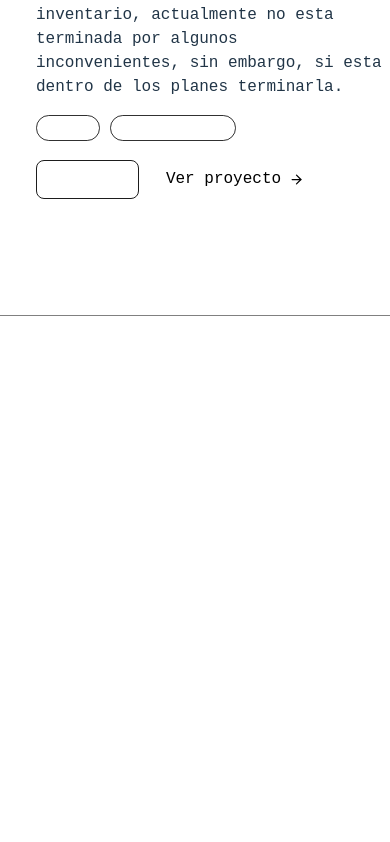
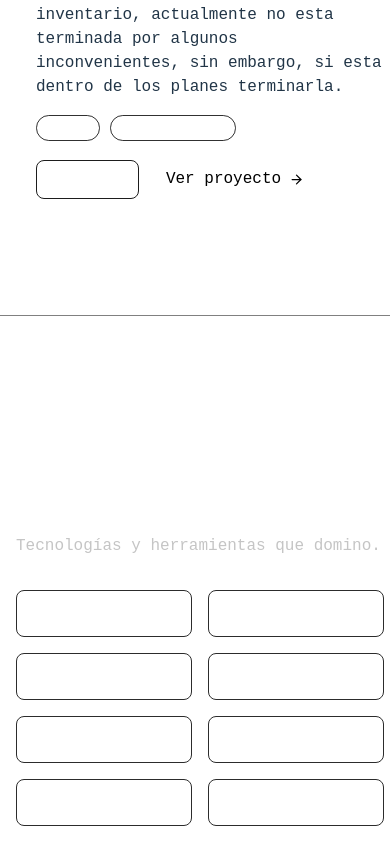
Before and after one commit to DumbNoxx/DevSphere, a React (Vite) app: page / in a window 390 px wide. Shown: the part 1505-2347 px from the top of the page. Before the commit the page ends 2055 px from the top, so only its background shows below. Built offline with nearby package versions, Linux system fonts and the light colour scheme.

Commit message:
Falta el footer para mobile

```diff
--- a/package.json
+++ b/package.json
@@ -10,9 +10,11 @@
     "preview": "vite preview"
   },
   "dependencies": {
+    "@tailwindcss/vite": "^4.0.13",
     "lucide-react": "^0.479.0",
     "react": "^19.0.0",
-    "react-dom": "^19.0.0"
+    "react-dom": "^19.0.0",
+    "tailwindcss": "^4.0.13"
   },
   "devDependencies": {
     "@eslint/js": "^9.21.0",
--- a/src/assets/styles/Skill.module.css
+++ b/src/assets/styles/Skill.module.css
@@ -1,9 +1,44 @@
+/* Skill.module.css */
 .responsive-web {
+  font-family: "Courier New", Courier, monospace;
   @media (max-width: 500px) {
     padding: 1rem;
     .title {
       font-size: 2rem;
       color: white;
     }
+    .des {
+      color: rgb(197, 197, 197);
+      margin-bottom: 2rem;
+    }
+    .gridContainer {
+      color: white;
+      display: grid;
+      grid-template-columns: repeat(2, 1fr); /* Dos columnas de igual tamaño */
+      gap: 1rem; /* Espacio entre los elementos */
+      width: 100%; /* Asegura que el grid no se desborde */
+      max-width: 100%; /* Limita el ancho del grid */
+      margin: 0 auto; /* Centra el grid */
+    }
+    .container {
+      display: flex;
+      align-items: center; /* Alinea los elementos verticalmente */
+      gap: 0.5rem;
+      padding: 0.75rem; /* Aumenta el padding para mejor espaciado */
+      border: 1px solid rgb(44, 44, 44);
+      border-radius: 0.5rem;
+    }
+    .circle {
+      width: 0.5rem;
+      height: 0.5rem;
+      border-radius: 50%;
+      background-color: white;
+      margin: auto 0;
+    }
+    .arra {
+      font-size: 0.875rem;
+      color: white;
+      margin: auto 0;
+    }
   }
 }
--- a/src/components/Skills.tsx
+++ b/src/components/Skills.tsx
@@ -1,10 +1,30 @@
 import skills from "../assets/styles/Skill.module.css";
+import { skillsHook } from "../hooks/skillsHook";
+
+const Array = ({ nombre }: { nombre: string }) => {
+  return (
+    <>
+      <div className={skills.circle}></div>
+      <span className={skills.arra}>{nombre}</span>
+    </>
+  );
+};
 
 export const Skills = () => {
-  return(
+  const [array] = skillsHook();
+  console.log(array);
+  return (
     <>
       <div className={skills["responsive-web"]}>
         <h2 className={skills.title}>Habilidades</h2>
+        <p className={skills.des}>Tecnologías y herramientas que domino.</p>
+        <div className={skills.gridContainer}>
+          {array.map((item) => (
+            <div className={skills.container}>
+            <Array key={item.id} nombre={item.nombre}></Array>
+            </div>
+          ))}
+        </div>
       </div>
     </>
   );
--- /dev/null
+++ b/src/hooks/skillsHook.ts
@@ -0,0 +1,18 @@
+import { useState } from "react"
+
+export const skillsHook = () => {
+    const listadoSkill = [
+      {id: 0, nombre: "Python"},
+      {id: 1, nombre: "TypeScript"},
+      {id: 2, nombre: "JavaScript"},
+      {id: 3, nombre: "C"},
+      {id: 4, nombre: "C++"},
+      {id: 5, nombre: "Git"},
+      {id: 6, nombre: "Bash"},
+      {id: 7, nombre: "PostgreSQL"},
+    ]
+    const [array, setArray] = useState(listadoSkill);
+    return [
+      array,
+    ]
+}
```
Also changed, not shown: 1 other file (tests, documents, lock files or other folders).
